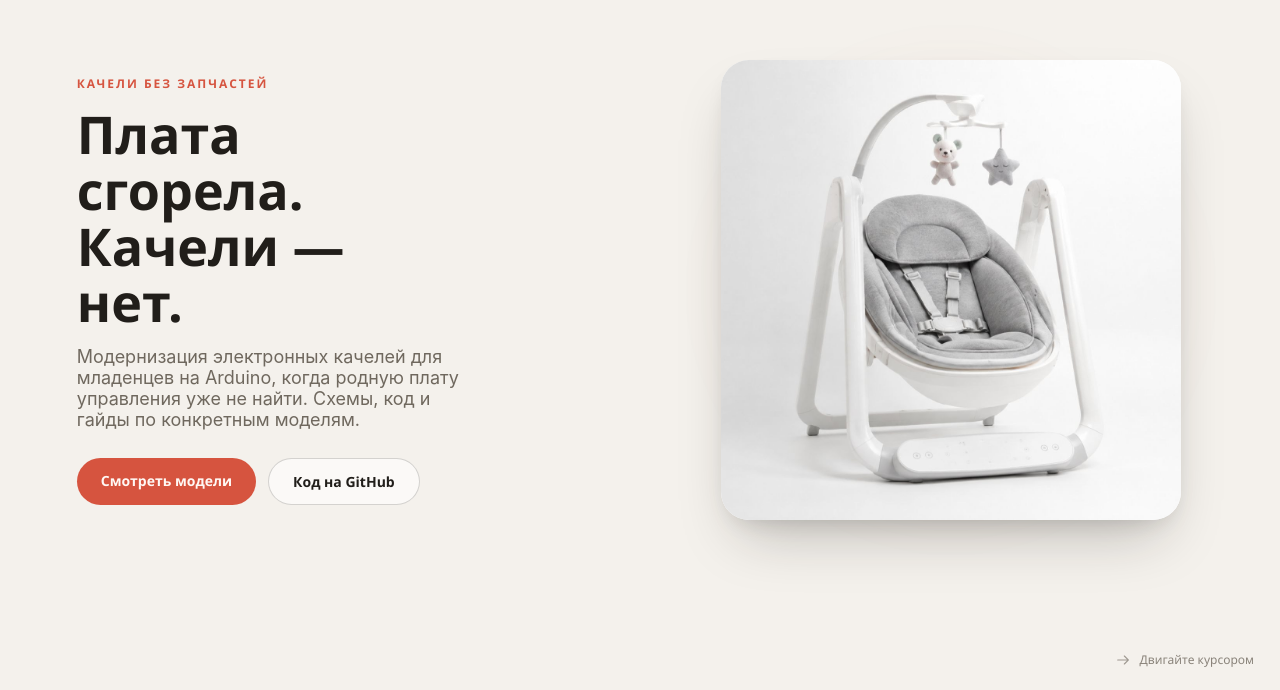
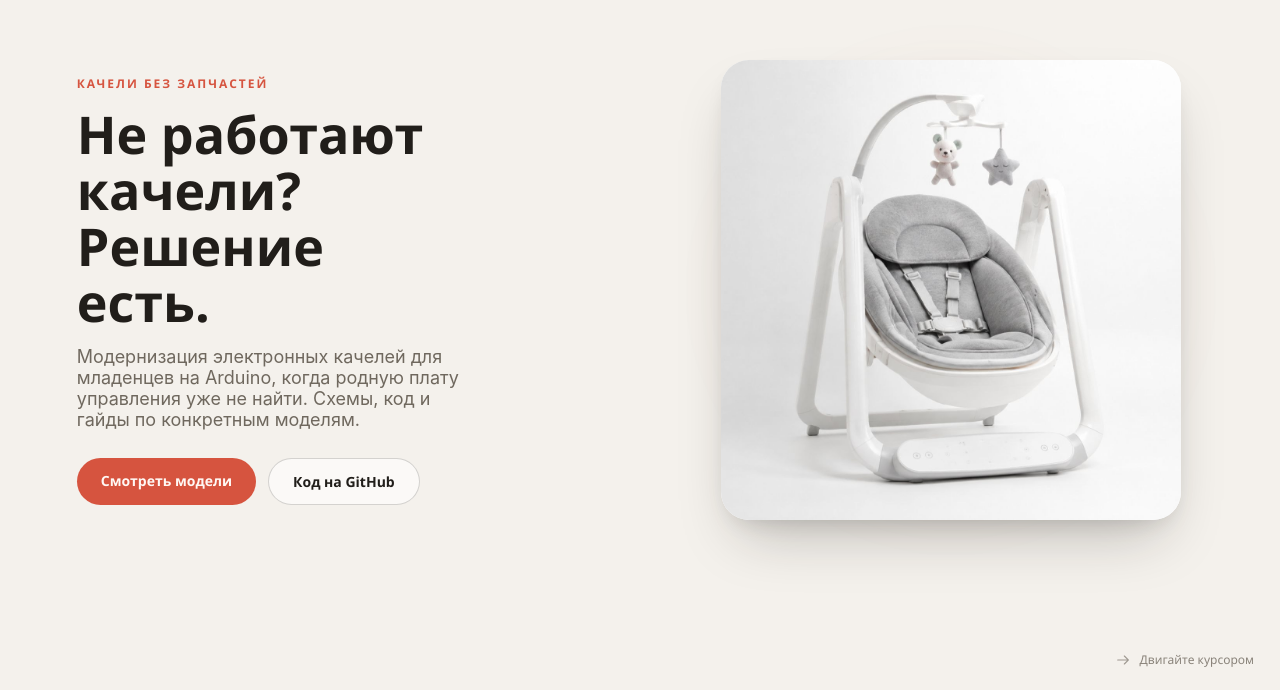
Before and after one commit to serega212121/kacheli-3d, a plain HTML site: page index.html in a window 1280 px wide. Shown: the part 110-800 px from the top of the page. Drawn offline with Linux system fonts and the light colour scheme.

Commit message:
Update hero headline for clarity

```diff
--- a/index.html
+++ b/index.html
@@ -87,7 +87,7 @@
 
 <div class="copy">
   <p class="kicker">Качели без запчастей</p>
-  <h1>Плата сгорела.<br>Качели — нет.</h1>
+  <h1>Не работают качели?<br>Решение есть.</h1>
   <p class="lead">
     Модернизация электронных качелей для младенцев на Arduino, когда родную плату
     управления уже не найти. Схемы, код и гайды по конкретным моделям.
```
